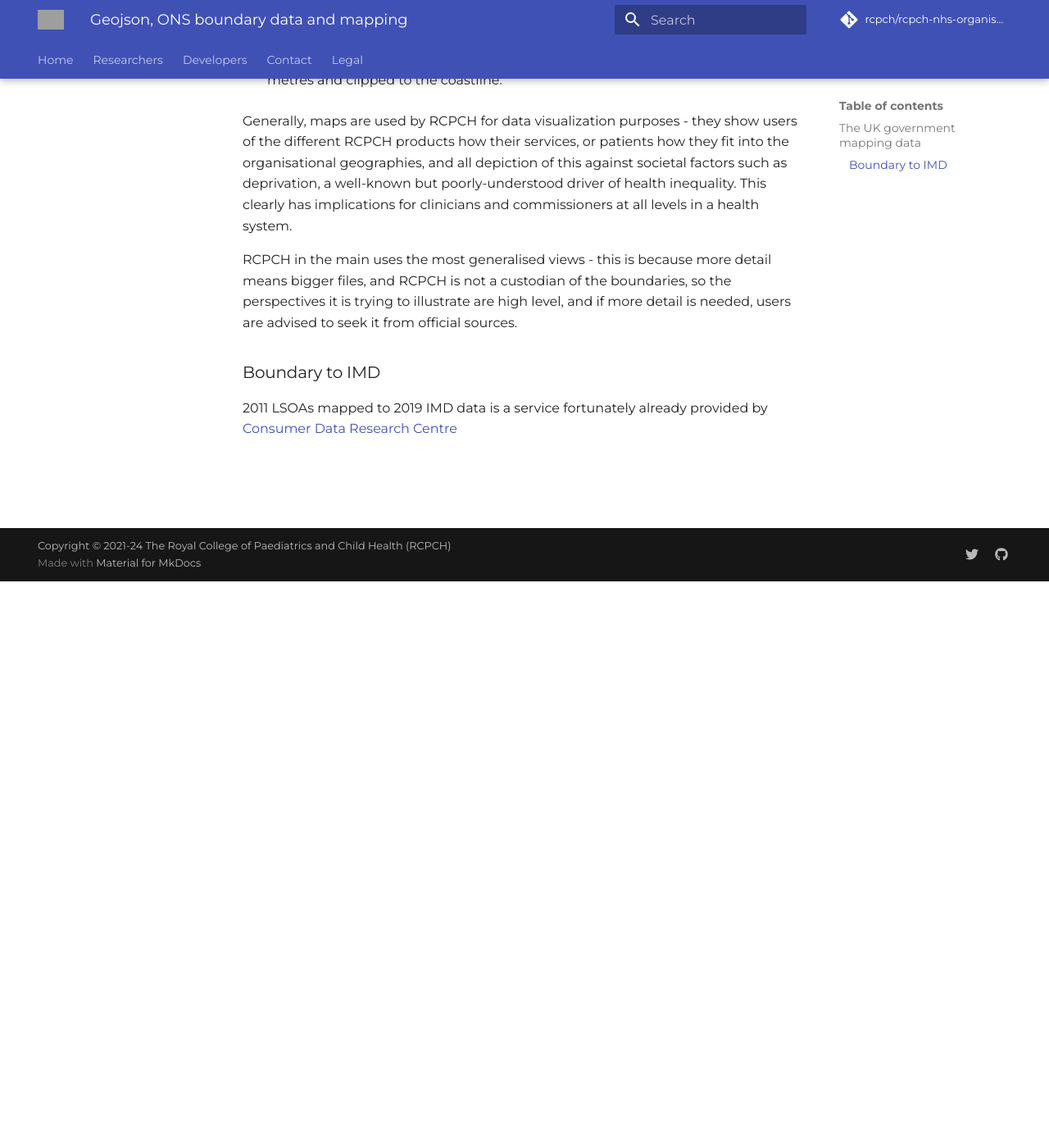
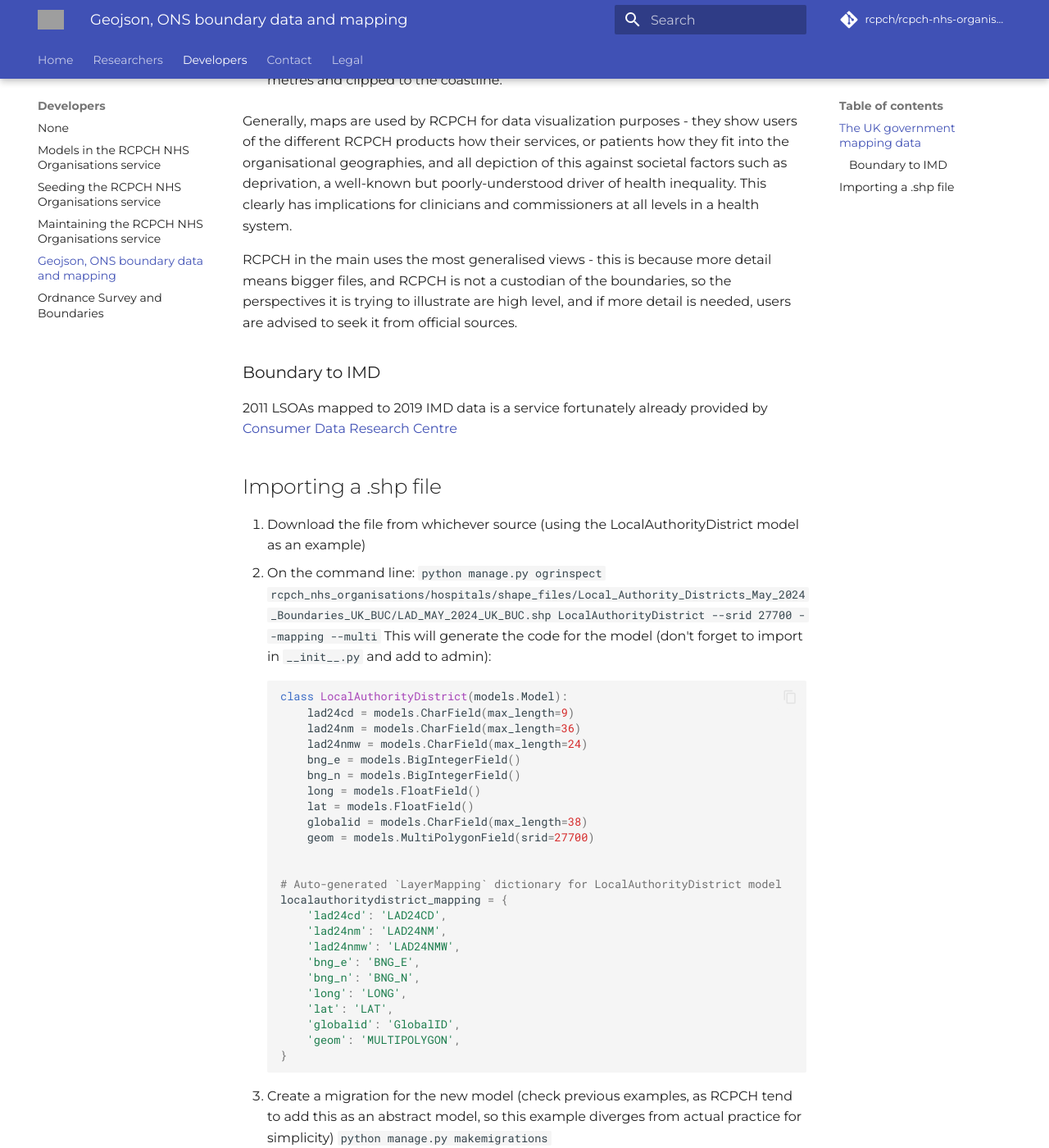
Before and after one commit to rcpch/rcpch-nhs-organisations, an MkDocs documentation site: the page built from documentation/docs/developer/shapes.md, in a window 1280 px wide and 1400 px high, scrolled down 691 px. Shown: the whole window at 82% size. Built offline with MkDocs 1.6.1 and Material for MkDocs 9.7.7, drawn with Linux system fonts in a browser that asks for light colours; comment, search, counter and statistics services are not loaded; some of the changed text lies outside the part shown; grey boxes are pictures that could not be loaded.

Commit message:
add local authority district shape files, create migrations to see the new LocalAuthorityDistrict model and see the geometry. Create some documentation if this is needed again.

````diff
--- a/documentation/docs/developer/shapes.md
+++ b/documentation/docs/developer/shapes.md
@@ -31,3 +31,117 @@
 ### Boundary to IMD
 
 2011 LSOAs mapped to 2019 IMD data is a service fortunately already provided by [Consumer Data Research Centre](https://data.cdrc.ac.uk/dataset/index-multiple-deprivation-imd)
+
+## Importing a .shp file
+
+1. Download the file from whichever source (using the LocalAuthorityDistrict model as an example)
+2. On the command line:
+    `python manage.py ogrinspect rcpch_nhs_organisations/hospitals/shape_files/Local_Authority_Districts_May_2024_Boundaries_UK_BUC/LAD_MAY_2024_UK_BUC.shp LocalAuthorityDistrict --srid 27700 --mapping --multi`
+    This will generate the code for the model (don't forget to import in `__init__.py` and add to admin):
+
+    ```python
+    class LocalAuthorityDistrict(models.Model):
+        lad24cd = models.CharField(max_length=9)
+        lad24nm = models.CharField(max_length=36)
+        lad24nmw = models.CharField(max_length=24)
+        bng_e = models.BigIntegerField()
+        bng_n = models.BigIntegerField()
+        long = models.FloatField()
+        lat = models.FloatField()
+        globalid = models.CharField(max_length=38)
+        geom = models.MultiPolygonField(srid=27700)
+
+
+    # Auto-generated `LayerMapping` dictionary for LocalAuthorityDistrict model
+    localauthoritydistrict_mapping = {
+        'lad24cd': 'LAD24CD',
+        'lad24nm': 'LAD24NM',
+        'lad24nmw': 'LAD24NMW',
+        'bng_e': 'BNG_E',
+        'bng_n': 'BNG_N',
+        'long': 'LONG',
+        'lat': 'LAT',
+        'globalid': 'GlobalID',
+        'geom': 'MULTIPOLYGON',
+    }
+    ```
+
+3. Create a migration for the new model (check previous examples, as RCPCH tend to add this as an abstract model, so this example diverges from actual practice for simplicity)
+    `python manage.py makemigrations`
+
+4. Create an empty migration
+    `python manage.py makemigrations hospitals --name seed_local_authority_districts_boundaries --empty`
+
+5. Create a custom function in the empty migration to import the .shp file geometry data using the layer map created earlier.
+
+    ```python
+    from django.db import migrations
+    from django.apps import apps as django_apps
+
+    import os
+    from django.contrib.gis.utils import LayerMapping
+
+    """
+    Local Authority Districts May 2024 Boundaries UK BUC
+    https://geoportal.statistics.gov.uk/search?q=BDY_LAD%202024&sort=Title%7Ctitle%7Casc
+    """
+
+    # Auto-generated `LayerMapping` dictionary for LocalAuthorityDistrict model
+    localauthoritydistrict_mapping = {
+        "lad24cd": "LAD24CD",
+        "lad24nm": "LAD24NM",
+        "lad24nmw": "LAD24NMW",
+        "bng_e": "BNG_E",
+        "bng_n": "BNG_N",
+        "long": "LONG",
+        "lat": "LAT",
+        "globalid": "GlobalID",
+        "geom": "MULTIPOLYGON",
+    }
+
+
+    # Boundary files
+
+    app_config = django_apps.get_app_config("hospitals")
+    app_path = app_config.path
+
+    Local_Authority_Districts_May_2024_Boundaries_UK_BUC = os.path.join(
+        app_path,
+        "shape_files",
+        "Local_Authority_Districts_May_2024_Boundaries_UK_BUC",
+        "LAD_MAY_2024_UK_BUC.shp",
+    )
+
+
+    def load(apps, schema_editor, verbose=True):
+        LocalAuthorityDistrict = apps.get_model("hospitals", "LocalAuthorityDistrict")
+        lm = LayerMapping(
+            LocalAuthorityDistrict,
+            Local_Authority_Districts_May_2024_Boundaries_UK_BUC,
+            localauthoritydistrict_mapping,
+            transform=False,
+            encoding="utf-8",
+        )
+        lm.save(strict=True, verbose=verbose)
+
+
+    class Migration(migrations.Migration):
+        dependencies = [
+            ("hospitals", "0012_localauthoritydistrict"),
+        ]
+
+        operations = [migrations.RunPython(load)]
+    ```
+
+6. Migrate the changes
+    `python manage.py migrate`
+7. If successful you should see:
+
+    ```console
+    ....
+    Saved: LocalAuthorityDistrict object (360)
+    Saved: LocalAuthorityDistrict object (361)
+    OK
+    ```
+
+8. This populates the model with the geometry files for mapping all the local authority boundaries, the names and codes. The next step is to hook this up to the other models.
--- a/documentation/mkdocs.yml
+++ b/documentation/mkdocs.yml
@@ -139,6 +139,8 @@
     - 'developer/models.md'
     - 'developer/seeding.md'
     - 'developer/database_maintenance.md'
+    - 'developer/shapes.md'
+    - 'developer/boundaries.md'
   - Contact:
     - 'contact/contact-rcpch.md'
   - Legal:
````
Also changed, not shown: documentation/docs/developer/boundaries.md (added, +42 -0 lines), 10 other files.
